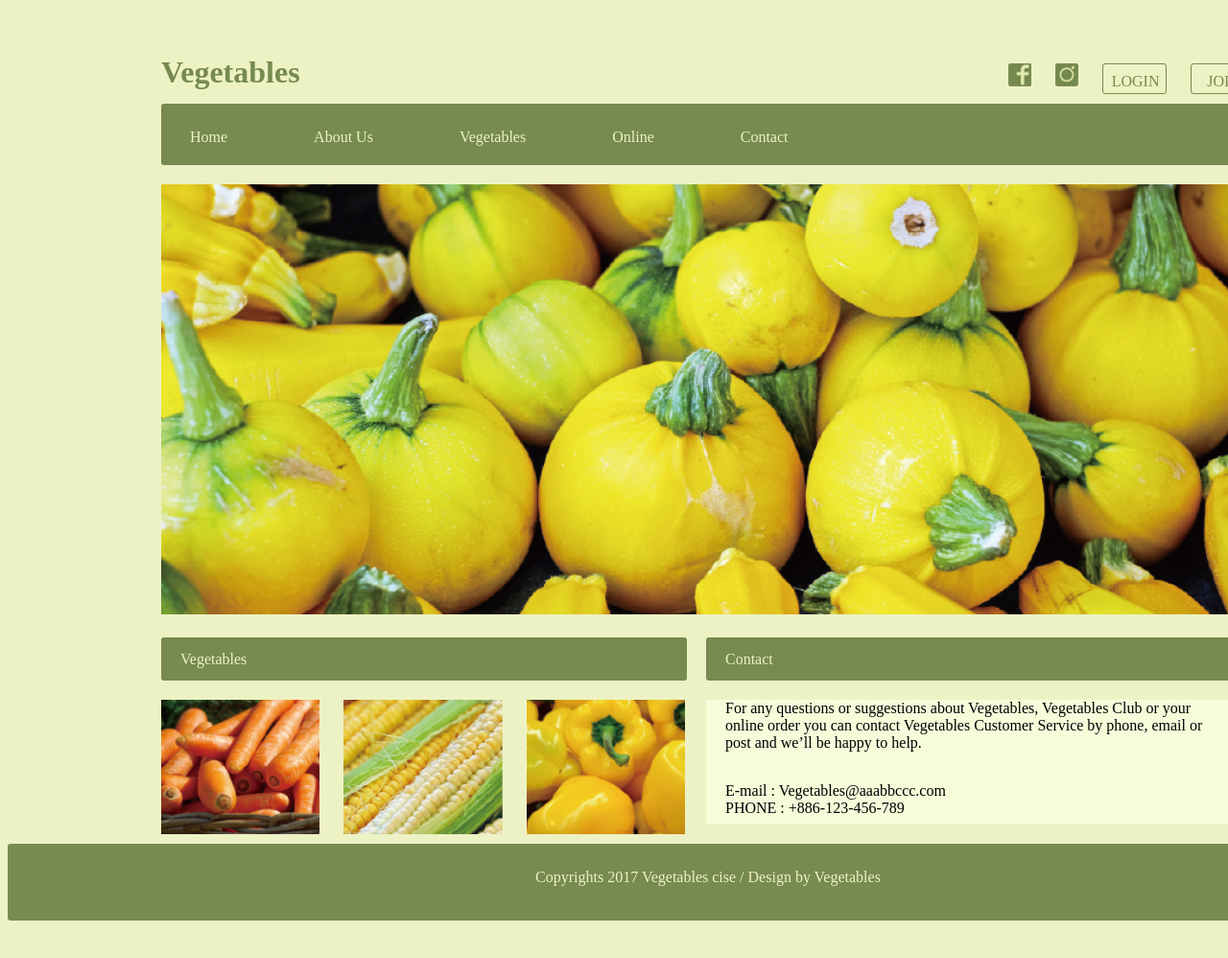
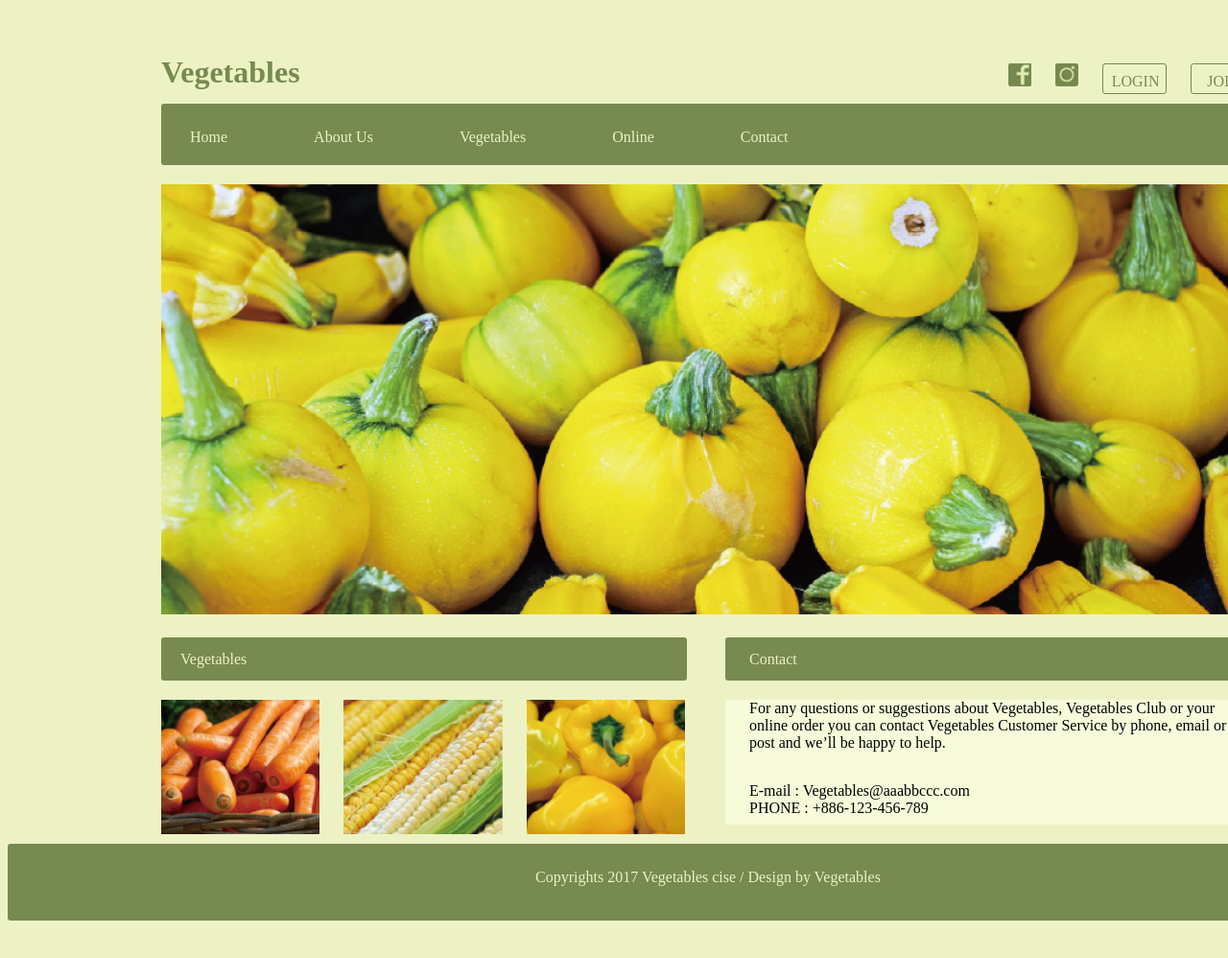
Before and after one commit to LiyandPeter/FE2-W3-hw, a plain HTML site: page vegetable_index.html in a window 1280 px wide. Shown: the top 998 px of the page at 96% size. Drawn offline with Linux system fonts and the light colour scheme.

Commit message:
Update vegetable_index.html

```diff
--- a/vegetable_index.html
+++ b/vegetable_index.html
@@ -137,14 +137,14 @@
             background-color: #778A50;
             color: #EDF2C5;
             padding: 0; /* 去掉內邊距 */
-            padding-left: 20px;
+            padding-left: 25px;
             margin: 10; /* 去掉外邊距 */
             display: flex;
             align-items: center;
             width: 528px;
             height: 45px;
             margin-top: 10px;
-            margin-left: 20px;
+            margin-left: 40px;
             border-radius: 3px;
         }
 
@@ -153,9 +153,9 @@
             width: 528px;
             height: 130px;
             margin-top: 20px;
-            margin-left: 20px;
+            margin-left: 40px;
             padding: 0; /* 去掉內邊距 */
-            padding-left: 20px;
+            padding-left: 25px;
             margin: 10; /* 去掉外邊距 */
 
         }
```
